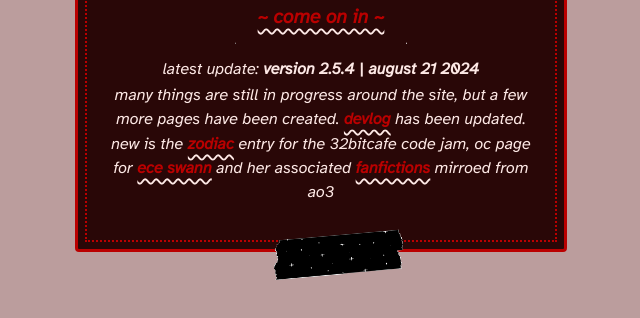
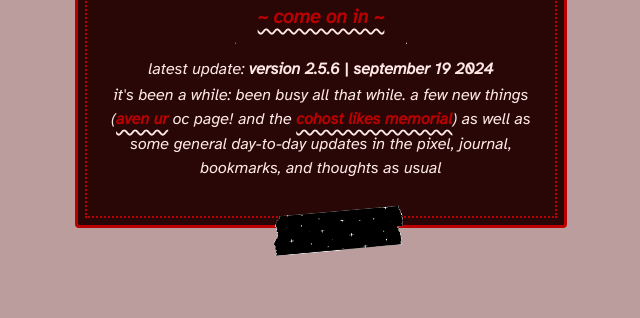
Before and after one commit to mormostrix/mormoroi-landing, a plain HTML site: page public/index.html in a window 1280 px wide. Shown: the part 210-528 px from the top of the page, without its empty margins (319-959 px from the left). Drawn offline with Linux system fonts and the light colour scheme.

Commit message:
in loving memory of cohost...

```diff
--- a/public/index.html
+++ b/public/index.html
@@ -159,8 +159,8 @@
       <span class="title">mormoroi!</span>
       <p><a href="https://mormoroi.com/">~ come on in ~</a></p>
       <hr>
-      <small>latest update: <b>version 2.5.4 | august 21 2024</b>
-        <p>many things are still in progress around the site, but a few more pages have been created. <a href="https://mormoroi.com/devlog/#deshret89">devlog</a> has been updated. new is the <a href="https://mormoroi.com/attic/zodiac.html">zodiac</a> entry for the 32bitcafe code jam, oc page for <a href="https://mormoroi.com/ocs/charas/ece/">ece swann</a> and her associated <a href="https://mormoroi.com/writing/descent/">fanfictions</a> mirroed from ao3</p>
+      <small>latest update: <b>version 2.5.6 | september 19 2024</b>
+        <p>it's been a while: been busy all that while. a few new things (<a href="https://mormoroi.com/ocs/charas/aven.html">aven ur</a> oc page! and the <a href="https://mormoroi.com/attic/cohost.html">cohost likes memorial</a>) as well as some general day-to-day updates in the pixel, journal, bookmarks, and thoughts as usual</p>
       </small>
     </main>
 
```
